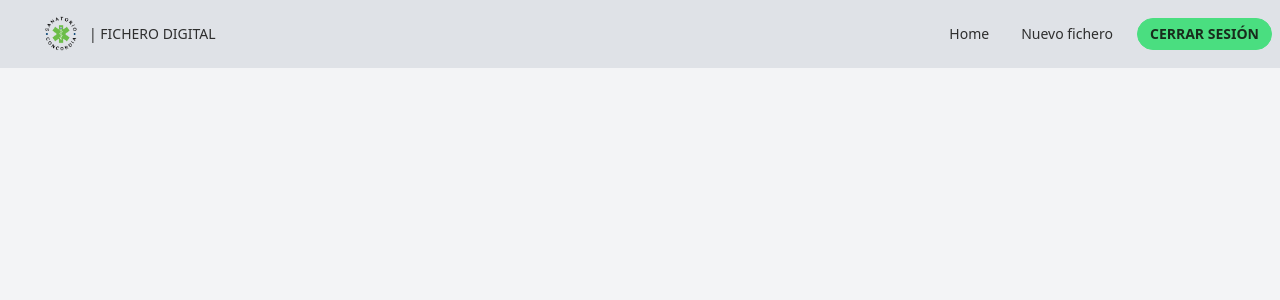
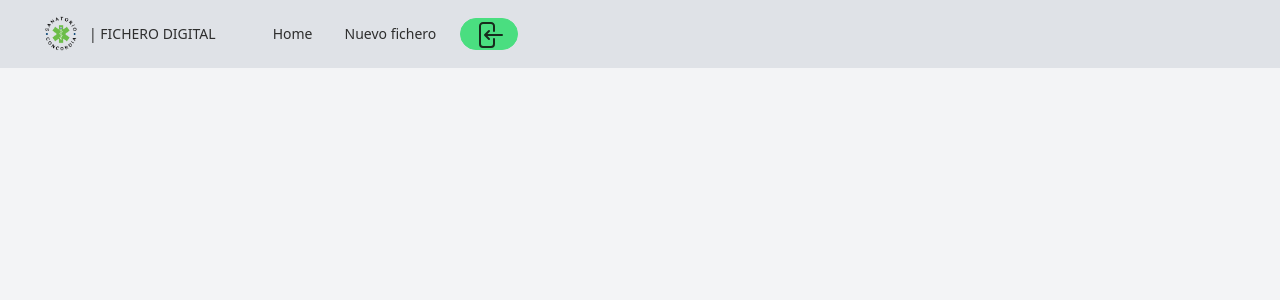
Before and after one commit to Juan-M-Panozzo-Z/insurance-files, a Next.js app: page /components/Drawer in a window 1280 px wide. Shown: the top 300 px of the page. Built offline with nearby package versions, Linux system fonts and the light colour scheme.

Commit message:
modificados:     src/pages/components/Drawer.jsx modificados:     src/pages/layouts/IndexLayout.jsx

```diff
--- a/src/pages/components/Drawer.jsx
+++ b/src/pages/components/Drawer.jsx
@@ -19,7 +19,6 @@
     const [isLoading, setIsLoading] = useState(false);
     const router = useRouter();
 
-    const isLoginPage = router.pathname === "/login";
     return (
         <div className="drawer h-screen">
             <input id="my-drawer-3" type="checkbox" className="drawer-toggle" />
@@ -45,7 +44,7 @@
                             </svg>
                         </label>
                     </div>
-                    <div className="flex-1 px-2 mx-2">
+                    <div className=" px-2 mx-2">
                         <Link href={"/"} className="btn btn-ghost font-normal">
                             <Image
                                 width={40}
@@ -58,8 +57,7 @@
                     </div>
                     <div className="flex-none hidden lg:block">
                         <ul className="menu menu-horizontal">
-                            {!isLoginPage &&
-                                links.map((link) => (
+                            {links.map((link) => (
                                 <li key={link.href}>
                                     <Link href={link.href}>
                                         <span>{link.label}</span>
@@ -78,7 +76,20 @@
                         {isLoading ? (
                             <div className="loading loading-spinner loading-sm"></div>
                         ) : (
-                            "Cerrar sesión"
+                            <svg
+                                xmlns="http://www.w3.org/2000/svg"
+                                fill="none"
+                                viewBox="0 0 24 24"
+                                stroke-width="1.5"
+                                stroke="currentColor"
+                                className="w-8 h-8"
+                            >
+                                <path
+                                    stroke-linecap="round"
+                                    stroke-linejoin="round"
+                                    d="M15.75 9V5.25A2.25 2.25 0 0013.5 3h-6a2.25 2.25 0 00-2.25 2.25v13.5A2.25 2.25 0 007.5 21h6a2.25 2.25 0 002.25-2.25V15M12 9l-3 3m0 0l3 3m-3-3h12.75"
+                                />
+                            </svg>
                         )}
                     </button>
                 </div>
@@ -87,22 +98,13 @@
             <div className="drawer-side">
                 <label htmlFor="my-drawer-3" className="drawer-overlay"></label>
                 <ul className="menu p-4 w-56 h-full bg-base-200 rounded-r-box">
-                    {!isLoginPage &&
-                        links.map((link) => (
+                    {links.map((link) => (
                         <li key={link.href}>
                             <Link href={link.href}>
                                 <span>{link.label}</span>
                             </Link>
                         </li>
                     ))}
-                    {/* {session && (
-                        <button
-                            onClick={() => signOut()}
-                            className="btn btn-sm btn-primary"
-                        >
-                            Cerrar sesión
-                        </button>
-                    )} */}
                 </ul>
             </div>
         </div>
--- a/src/pages/layouts/IndexLayout.jsx
+++ b/src/pages/layouts/IndexLayout.jsx
@@ -58,7 +58,7 @@
                                         type="email"
                                         name="email"
                                         className="input input-bordered rounded-full"
-                                        placeholder="Email"
+                                        placeholder="ejemplo@mail.com"
                                         value={email}
                                         onChange={(event) =>
                                             setEmail(event.target.value)
@@ -73,7 +73,7 @@
                                         type="password"
                                         name="password"
                                         className="input input-bordered rounded-full"
-                                        placeholder="Contraseña"
+                                        placeholder="********"
                                         value={password}
                                         onChange={(event) =>
                                             setPassword(event.target.value)
```
Lines whose indentation alone changed are shown as unchanged.
